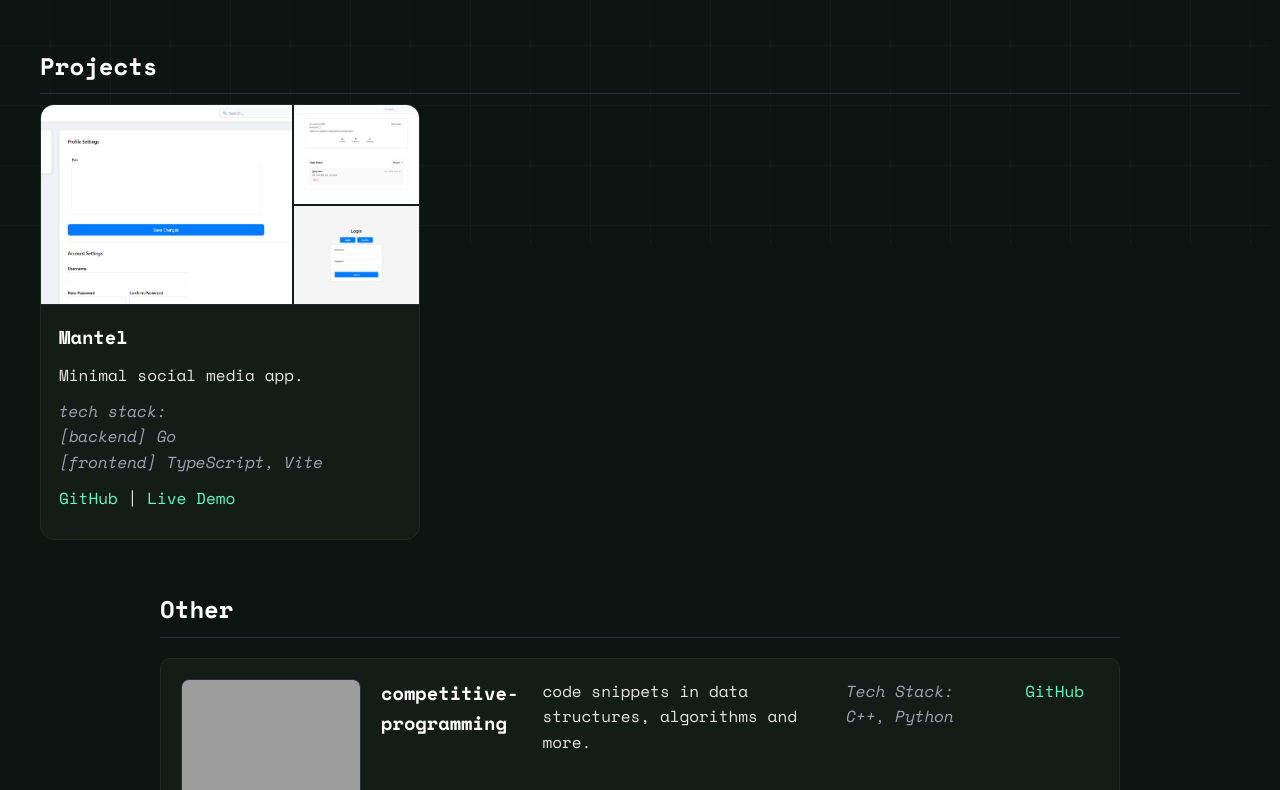
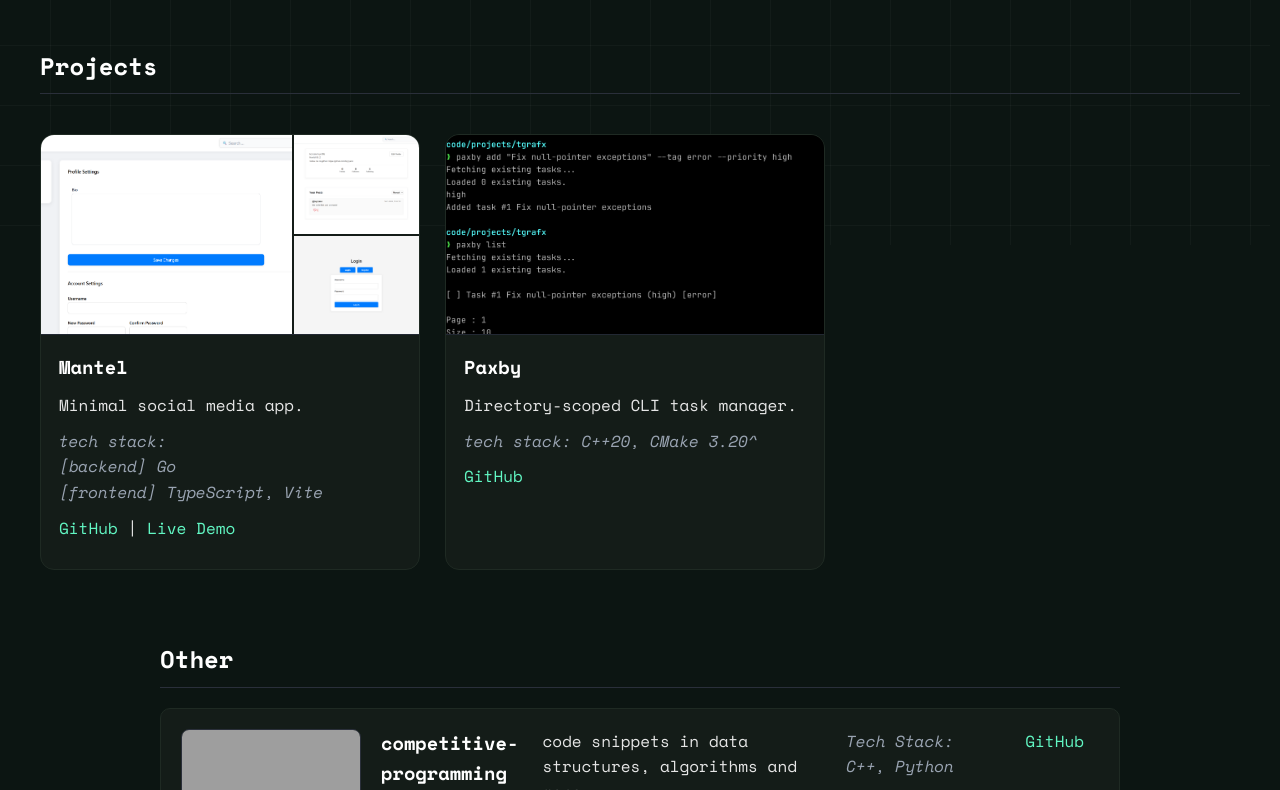
Before and after one commit to bryryann/portfolio, a plain HTML site: page index.html in a window 1280 px wide. Shown: the part 545-1335 px from the top of the page. Drawn offline with nearby package versions, Linux system fonts and the light colour scheme; grey boxes are pictures that could not be loaded.

Commit message:
add paxby to portfolio

```diff
--- a/css/main.css
+++ b/css/main.css
@@ -166,6 +166,23 @@ a:hover {
     transform: scale(1.1);
 }
 
+.main-project-images.single-image {
+    display: block;
+    height: 200px;
+}
+
+.main-project-images.single-image div {
+    width: 100%;
+    height: 100%;
+}
+
+.main-project-images.single-image img {
+    width: 100%;
+    height: 100%;
+    object-fit: cover;
+    display: block;
+}
+
 .main-project-content {
     padding: 18px;
 }
--- a/index.html
+++ b/index.html
@@ -52,6 +52,7 @@
     <section class="section section-full">
         <h2>Projects</h2>
 
+        <div class="main-projects">
             <div class="main-project-card">
 
                 <div class="main-project-images">
@@ -71,6 +72,25 @@
                 </div>
 
             </div>
+
+            <div class="main-project-card">
+
+                <div class="main-project-images single-image">
+                    <div><img src="./assets/paxby.png" alt="Paxby Screenshot"></div>
+                </div>
+
+                <div class="main-project-content">
+                    <h3>Paxby</h3>
+                    <p>Directory-scoped CLI task manager.</p>
+                    <p class="tech-stack">tech stack: C++20, CMake 3.20^</p>
+                    <p>
+                        <a href="https://github.com/bryryann/paxby" target="_blank">GitHub</a>
+                    </p>
+                </div>
+
+            </div>
+        </div>
+
     </section>
 
     <section class="section">
```
Also changed, not shown: assets/paxby.png (added), 3 other files. Lines whose indentation alone changed are shown as unchanged.
